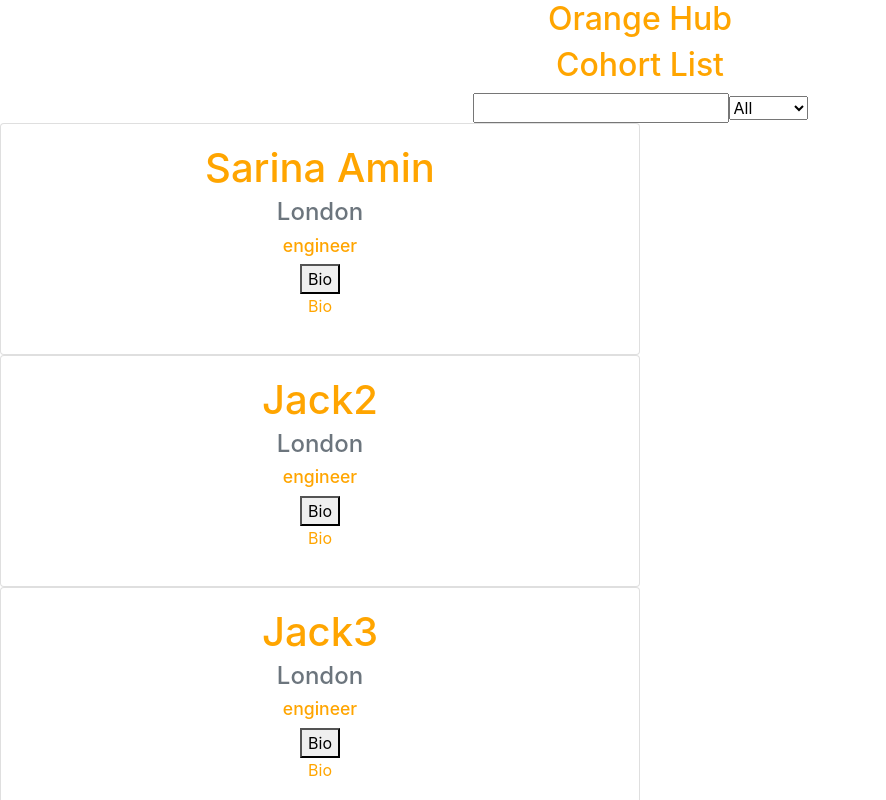
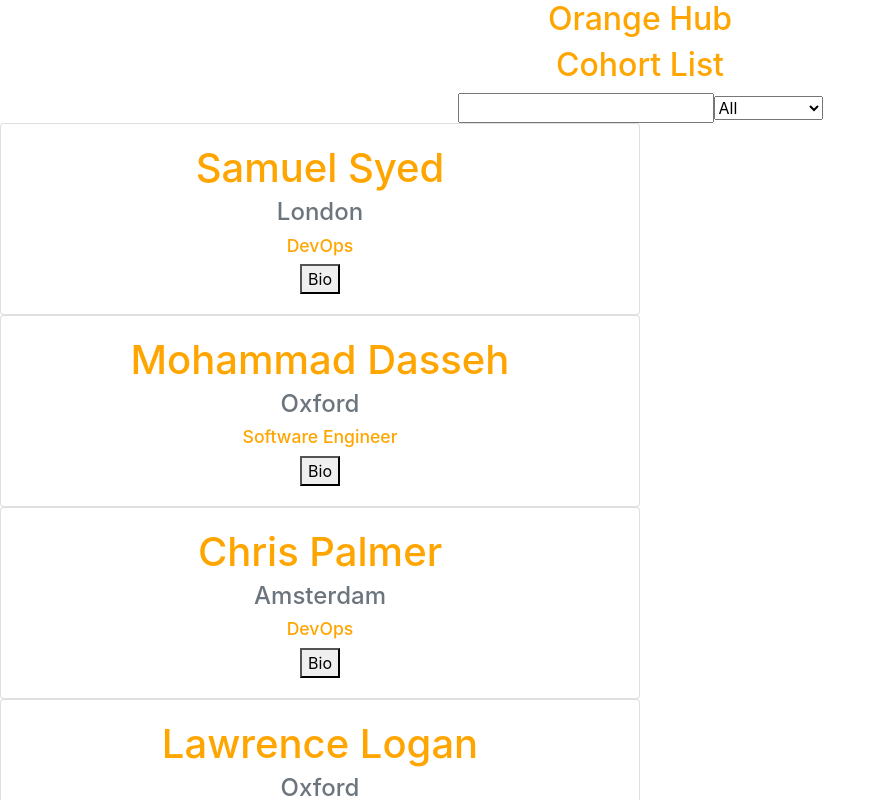
Before and after one commit to hawkinsJack/orangeHub, a React (Create React App) app: page / in a window 1280 px wide. Shown: the top 800 px of the page, without its empty margins (0-886 px from the left). Built offline with nearby package versions, Linux system fonts and the light colour scheme.

Commit message:
useEffect for location

```diff
--- a/src/App.js
+++ b/src/App.js
@@ -1,6 +1,6 @@
 import React from 'react';
 import './App.css';
-
+import {rawData} from './components/ProfileList/ProfilesData'
 import ProfileList from './components/ProfileList/ProfileList';
 
 function App() {
@@ -10,7 +10,7 @@ function App() {
         <h2>Orange Hub</h2>
       </header>
       <main>
-        <ProfileList listTitle='Cohort List'/>
+        <ProfileList listTitle='Cohort List' profiles={rawData}/>
       </main>
       <footer>
 
--- a/src/components/Profile/Profile.jsx
+++ b/src/components/Profile/Profile.jsx
@@ -1,7 +1,7 @@
 import React, { useState } from 'react'
 
 const Profile = ({ name, location, role, bio }) => {
-    const [open, setOpen] = useState(true)
+    const [open, setOpen] = useState(false)
     const handleOpen = () => {
         console.log(bio)
         setOpen(!open)
--- a/src/components/ProfileList/ProfileList.jsx
+++ b/src/components/ProfileList/ProfileList.jsx
@@ -1,29 +1,58 @@
-import React, { useState } from 'react';
+import React, { useState, useEffect } from 'react';
 import Profile from '../Profile/Profile';
-import { profiles } from './ProfilesData'
 
-const ProfileList = ({ listTitle }) => {
+
+const ProfileList = ({ listTitle, profiles }) => {
+    const [filteredProfiles, setFilteredProfiles] = useState([])
     const [search, setSearch] = useState('')
+    const Locations = ["All", "Aalborg", "Amsterdam", "London", "Oxford"]
     const [location, setLocation] = useState('All')
+    const Roles = ["All", "DevOps", "Network Engineer", "Software Engineer", "UX Engineer"]
+    const [role, setRole] = useState('All')
+    useEffect(() => {
+        setFilteredProfiles(profiles)
+
+    }, [])
+    useEffect(() => {
+        if (location === "All") {
+            setFilteredProfiles(profiles)
+            return
+        }
+        console.log(location)
+        const filtered = profiles.filter(profile => (profile.Location === location))
+        console.log(filtered)
+        setFilteredProfiles(filtered)
+    }, [location])
 
     const handleUserInput = (event) => {
         console.log(event.target.value)
         console.log(event.target)
         setSearch((event.target.value).toLowerCase())
     }
+    const handleLocationChange = (event) => {
 
+        setLocation(event.target.value)
+    }
     return (
         <div>
             <h2>{listTitle ? listTitle : 'Cohort Profiles'}</h2>
             <input type="text" name="searchName" value={search} onChange={(e) => handleUserInput(e)} />
-            <select>
-                <option value="All">All</option>
-                <option value="London">London</option>
+            <select value={location} onChange={(e) => handleLocationChange(e)}>
+                {
+                    Locations.map(location => (
+
+                        <option value={location}>{location}</option>))
+
+                }
+
+
             </select>
             <div>
                 {
-                    profiles && profiles.filter((profile) => (profile.name.toLowerCase().replace(/\s+/g, '').includes(search.replace(/\s+/g, '')))).map((profile) => (
-                        <Profile name={profile.name} location={profile.location} role={profile.role} bio={profile.bio}/>
+                    filteredProfiles &&
+                    filteredProfiles.length !== 0 &&
+                    filteredProfiles.filter((profile) => (profile.Name.toLowerCase().replace(/\s+/g, '').includes(search.replace(/\s+/g, '')))).map((profile) => (
+                        <Profile name={profile.Name} location={profile.Location} role={profile.Role} bio={profile.Bio} />
                     ))
                 }
             </div>
--- a/src/components/ProfileList/ProfilesData.js
+++ b/src/components/ProfileList/ProfilesData.js
@@ -16,21 +16,21 @@ const profiles = [
     },
     {
         id: 3,
-        name: 'Jack3',
+        name: 'Chris Kavanagh',
         bio: 'Bio',
-        location: 'London',
-        role: 'engineer'
+        location: 'Aalborg',
+        role: 'DevOps'
     }
 ];
 
-const rawData = [{"Name":"Samuel Syed","Joining date":"09/07/2020","Location":"london","Role":"DevOps","Bio":"MSc in Physics and a tech enthusiast with an insatiable curiosity and desire for self-development."},
-{"Name":"Mohammad Dasseh","Joining date":"07.09.2020","Location":"Oxford","Role":"Software engineer","Bio":"Ex-Mechanical Engineer. When I�m not at work I enjoy mountain climbing, running and reading."}
+const rawData = [{"Name":"Samuel Syed","Joining date":"09/07/2020","Location":"London","Role":"DevOps","Bio":"MSc in Physics and a tech enthusiast with an insatiable curiosity and desire for self-development."},
+{"Name":"Mohammad Dasseh","Joining date":"07.09.2020","Location":"Oxford","Role":"Software Engineer","Bio":"Ex-Mechanical Engineer. When Im not at work I enjoy mountain climbing, running and reading."}
 ,
 {"Name":"Chris Palmer","Joining date":"07.09.20","Location":"Amsterdam","Role":"DevOps","Bio":"MSc in Physics, into chess and amateur astronomy."},
 {"Name":"Lawrence Logan","Joining date":"07.09.20","Location":"Oxford","Role":"DevOps","Bio":"Biotech grad that�s into sailing, travelling and going to the pub. I will look after your pet, and make you a cuppa."}
 ,
-{"Name":"Luke Marmion","Joining date":"07.09.20","Location":"London (1AS)","Role":"DevOps","Bio":"TIO Core Engineering, pesto enthusiast, Chem Eng grad"},
-{"Name":"Celine Clausen","Joining date":"07.09.20","Location":"Aalborg (Denmark)","Role":"Software Engineer","Bio":"Recently graduated as a MSc of Economics, interested in Machine Learning, excellent at �cooking� take away for dinner, dressage rider and like to go for a short run."}
+{"Name":"Luke Marmion","Joining date":"07.09.20","Location":"London","Role":"DevOps","Bio":"TIO Core Engineering, pesto enthusiast, Chem Eng grad"},
+{"Name":"Celine Clausen","Joining date":"07.09.20","Location":"Aalborg","Role":"Software Engineer","Bio":"Recently graduated as a MSc of Economics, interested in Machine Learning, excellent at cooking take away for dinner, dressage rider and like to go for a short run."}
 ,
 {"Name":"Sophie Clark","Joining date":"07.09.20","Location":"Oxford","Role":"DevOps Engineer","Bio":"MSc Computer Science graduate currently learning how to cook."},
 {"Name":"Venetia Miller","Joining date":"07.09.20","Location":"Oxford","Role":"Software Engineer","Bio":"Newcastle university cheerleading pres 2018 , likes to draw animals ( especially cute dogs), is passionate about ethics and oncology !!"},
@@ -42,8 +42,7 @@ const rawData = [{"Name":"Samuel Syed","Joining date":"09/07/2020","Location":"l
 {"Name":"Rebecca Pavcic","Joining date":"07.09.20202","Location":"London (1AS)","Role":"Software Engineer","Bio":""},
 {"Name":"Andreas Tryfonos","Joining date":"07.09.2020","Location":"London","Role":"Software Engineer","Bio":"Recent graduate, Love travelling, reading, mixing music and sports"},
 {"Name":"Borsi Csokas","Joining date":"07.09.20","Location":"Aalborg","Role":"DevOps System Engineer","Bio":"Crazy cat lady in the making ;)"},
-{"Name":"Liam","Joining date":"07.09.20","Location":"London","Role":"DevOps Engineer","Bio":"Part time influencer"},
-{"Name":"Kemmitt","Joining date":"","Location":"","Role":"","Bio":""},
+{"Name":"Liam Kemmitt","Joining date":"07.09.20","Location":"London","Role":"DevOps Engineer","Bio":"Part time influencer"},
 {"Name":"Sneha Manikandan","Joining date":"07.09.20","Location":"London","Role":"Quality Engineer","Bio":"Nature Lover, Traveller"},
 {"Name":"Charlie Martin","Joining date":"07.09.20","Location":"Oxford","Role":"Software Engineer","Bio":""},
 {"Name":"Omar Shah","Joining date":"07.09.20","Location":"Amsterdam","Role":"DevOps Engineer","Bio":"Recent Graduate and food enthusiast. Critical of the tech industry, but optimistic that we can use AI for good."},
```
Lines whose indentation alone changed are shown as unchanged.
